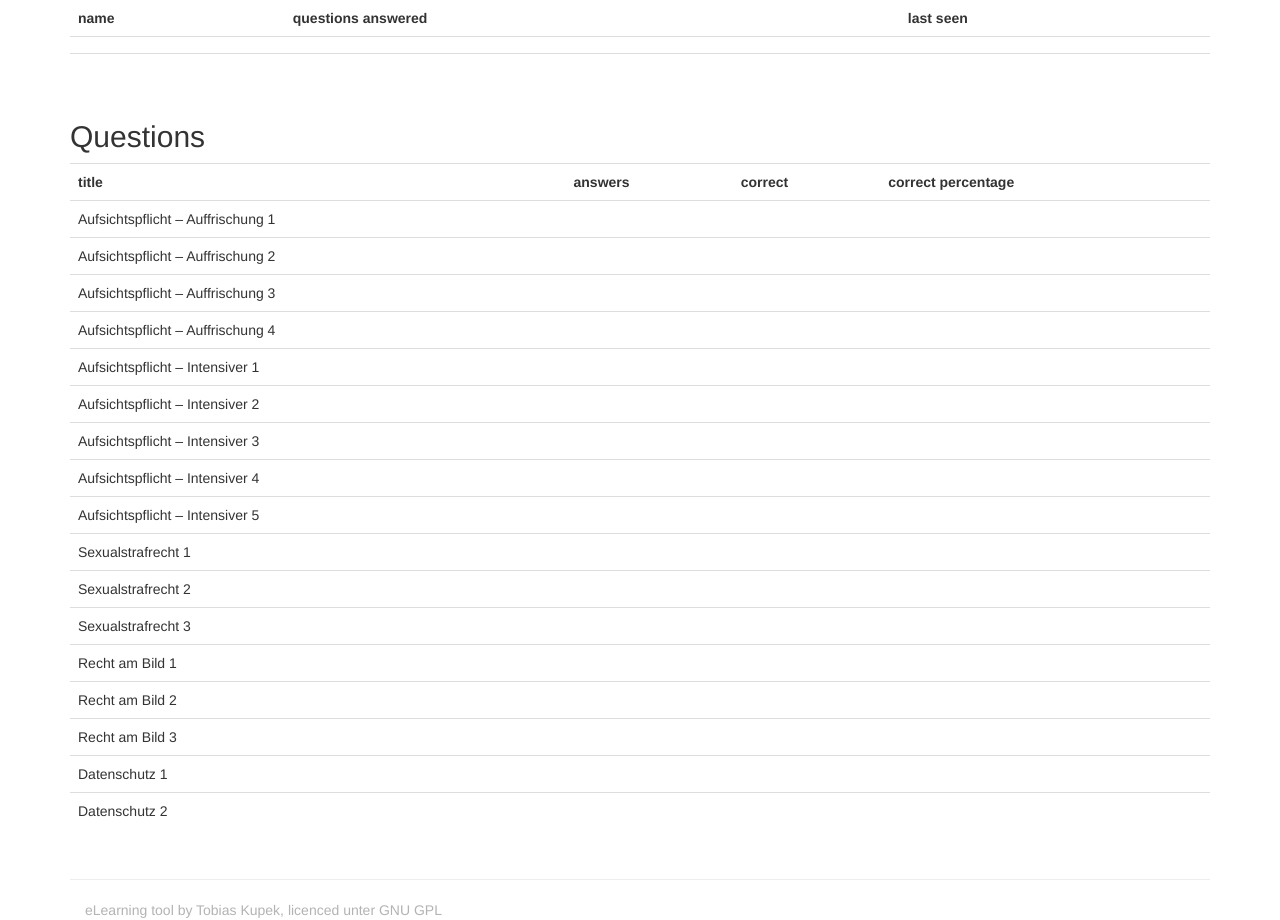
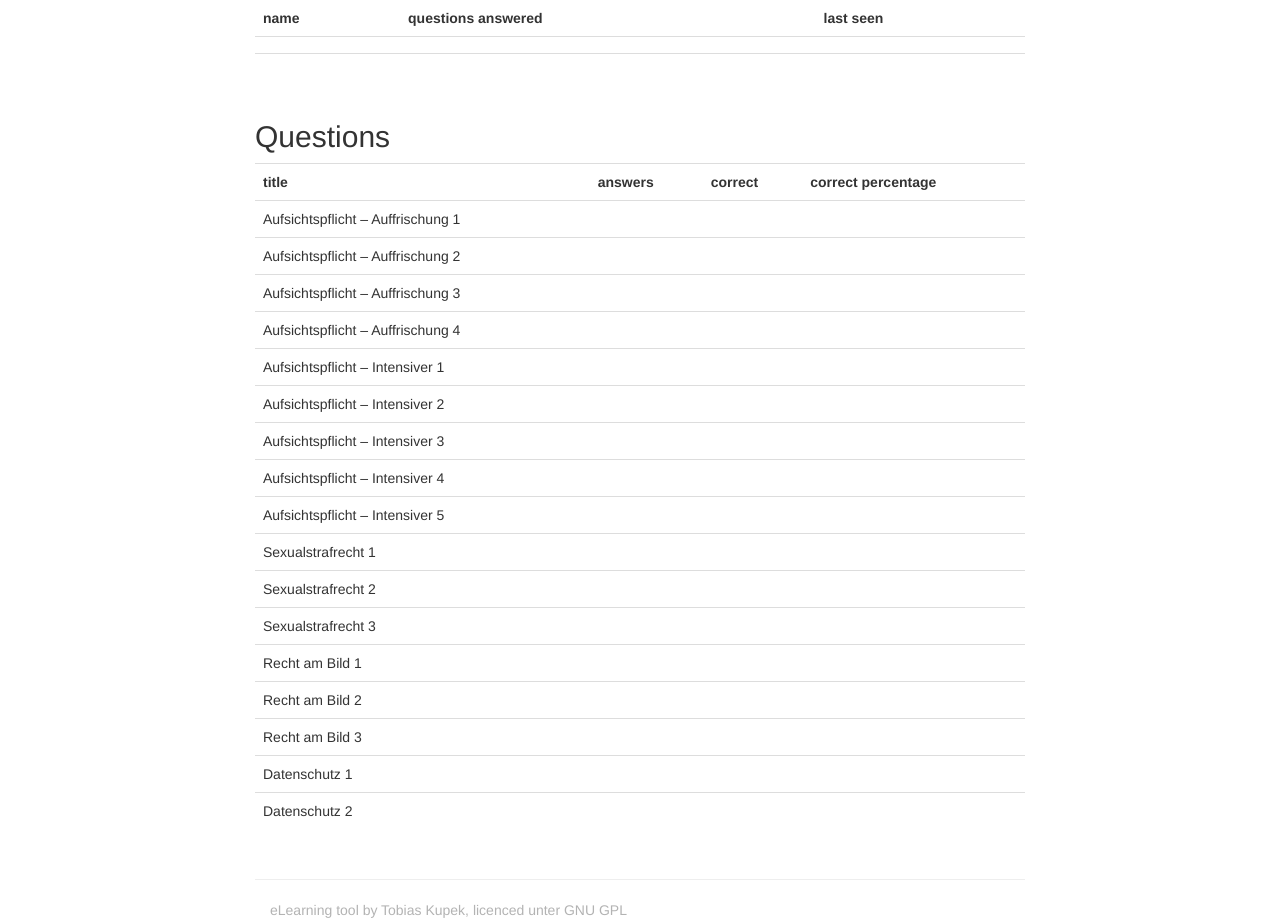
Before and after one commit to tkupek/tkupek-elearning, a Django app: template tkupek_elearning/elearning/templates/statistic.html in a window 1280 px wide. Shown: the part 226-1146 px from the top of the page. Run offline with Django 3.2, Linux system fonts and the light colour scheme; the template is opened without the code that fills it: values that come from a table or form of the project are taken from there, others are empty; data comes from the database, SQL or seed files in the repository; both versions use the stored data as it was after the commit; parts of the project's set-up code (start-up, migrations or seed data) failed here and were passed over; some libraries are stand-ins or nearby versions.

Commit message:
set max. width to 800

```diff
--- a/tkupek_elearning/elearning/static/css/style.css
+++ b/tkupek_elearning/elearning/static/css/style.css
@@ -55,3 +55,8 @@ p[id^="explanation_"] {
 .footer {
     color: #b3b3b3
 }
+.container {
+  margin-right: auto;
+  margin-left: auto;
+  max-width: 800px; /* or 950px */
+}
```
Also changed, not shown: db.sqlite3.
